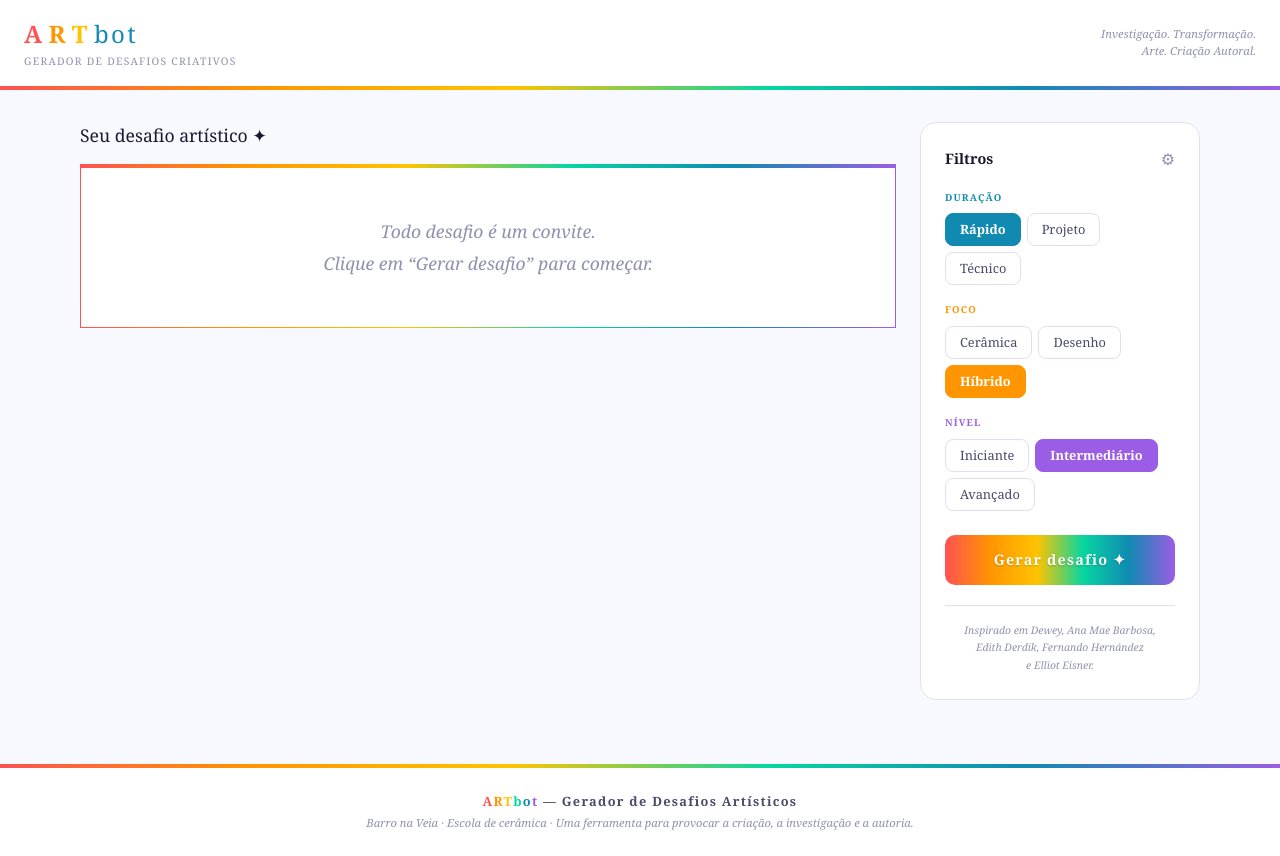
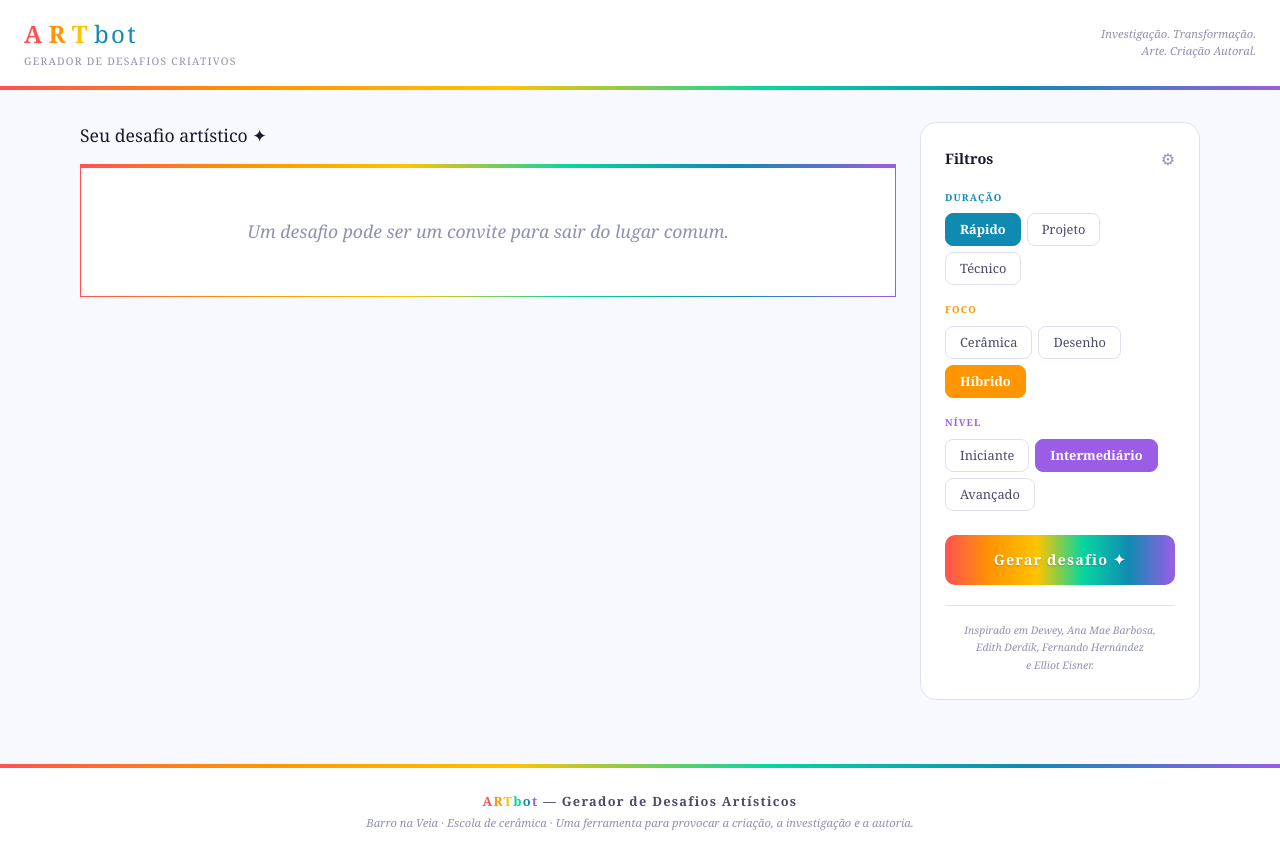
Before and after one commit to alexandrabernal08/artbot, a Next.js app: page / in a window 1280 px wide. Built offline with nearby package versions, Linux system fonts and the light colour scheme.

Commit message:
ARTbot: atualiza frase inicial do card de desafio

```diff
--- a/app/page.tsx
+++ b/app/page.tsx
@@ -314,7 +314,7 @@ export default function ARTbotPage() {
               {!desafio ? (
                 <div style={{ padding: 48, textAlign: "center" }}>
                   <p style={{ color: S.suave, fontSize: "1.1rem", fontStyle: "italic", lineHeight: 1.8 }}>
-                    Todo desafio é um convite.<br/>Clique em &ldquo;Gerar desafio&rdquo; para começar.
+                    Um desafio pode ser um convite para sair do lugar comum.
                   </p>
                 </div>
               ) : (
```
